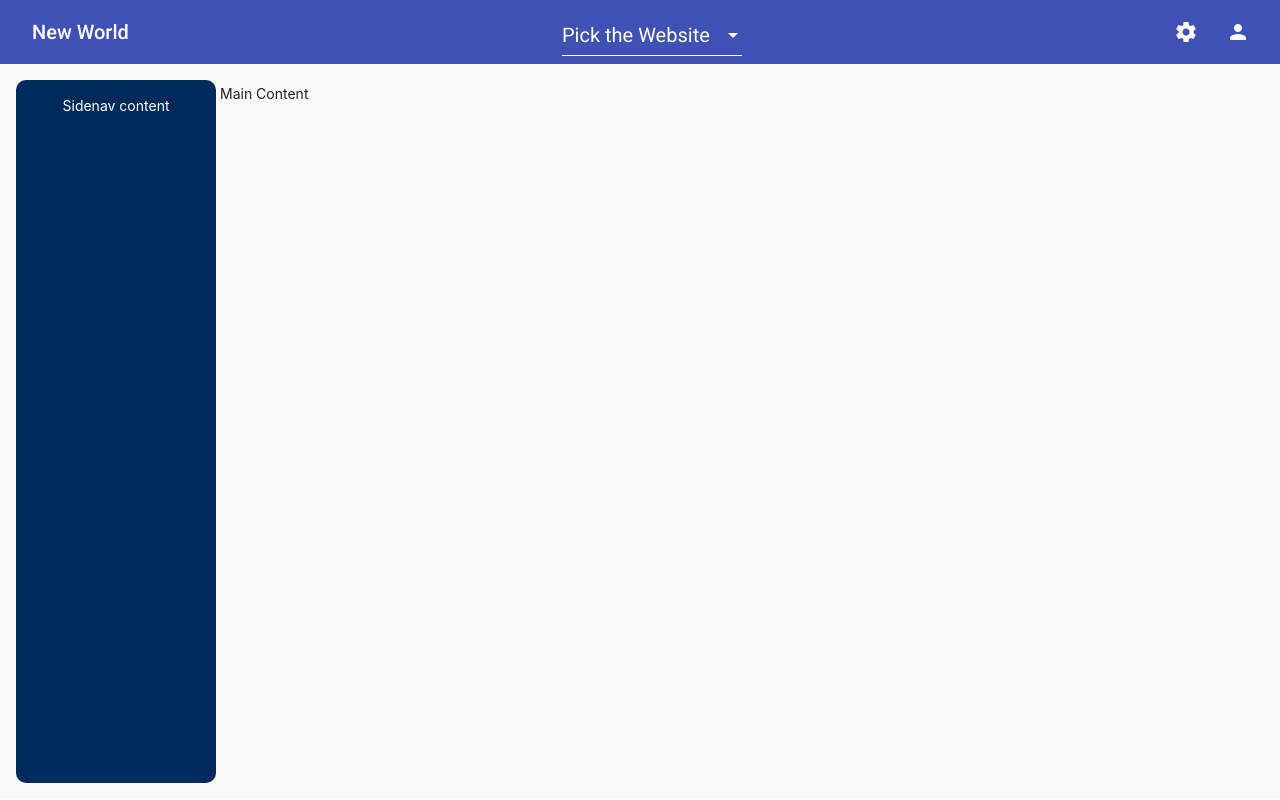
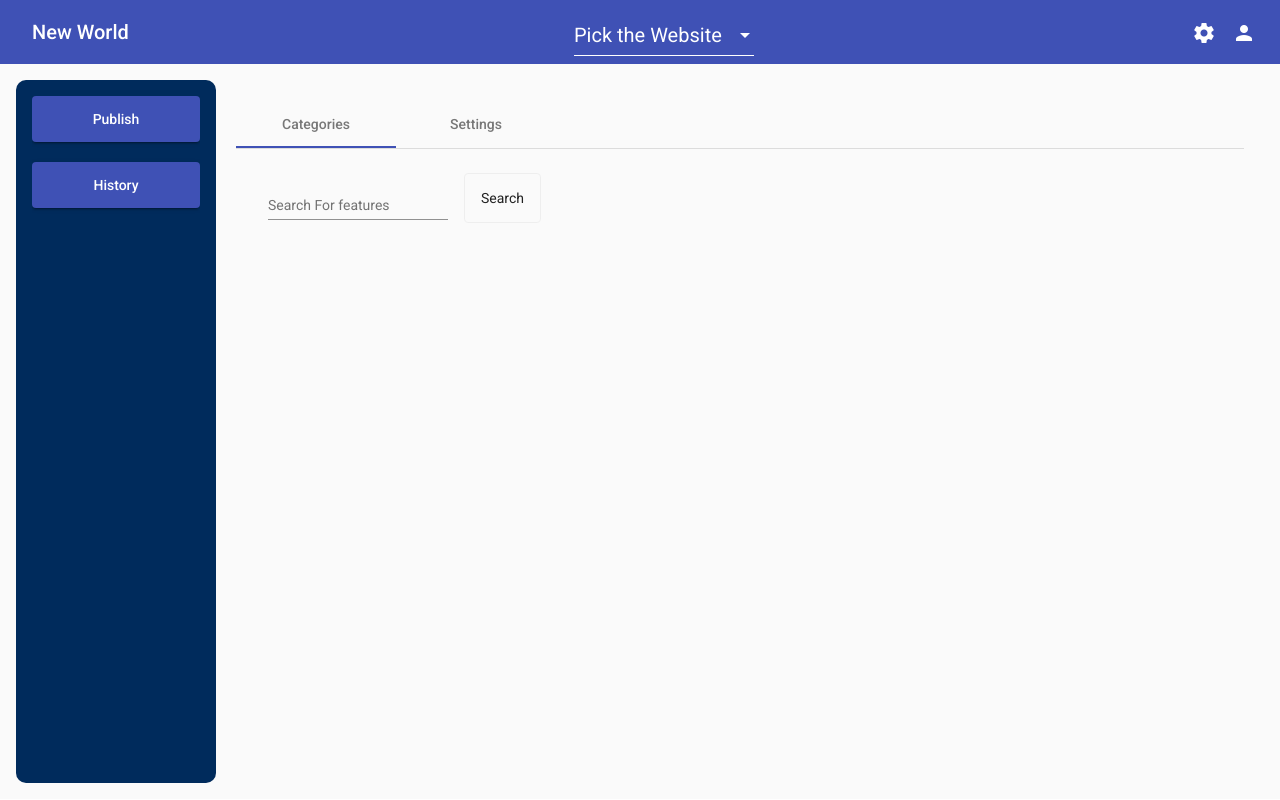
Before and after one commit to NWMSOEConfig/insight, an Angular app in the folder insight-app/: page / in a window 1280 px wide. Built offline with nearby package versions, Linux system fonts and the light colour scheme.

Commit message:
added some tabs

```diff
--- a/insight-app/package.json
+++ b/insight-app/package.json
@@ -29,6 +29,9 @@
     "@angular/cli": "~14.2.3",
     "@angular/compiler-cli": "^14.2.0",
     "@types/jasmine": "~4.0.0",
+    "@typescript-eslint/eslint-plugin": "^5.38.0",
+    "@typescript-eslint/parser": "^5.38.0",
+    "eslint": "^8.23.1",
     "jasmine-core": "~4.3.0",
     "karma": "~6.4.0",
     "karma-chrome-launcher": "~3.1.0",
--- a/insight-app/src/app/app.component.html
+++ b/insight-app/src/app/app.component.html
@@ -81,8 +81,7 @@
   .card-container {
     display: flex;
     flex-wrap: wrap;
-    justify-content: center;
-    margin-top: 16px;
+    margin: 16px;
   }
 
   .card {
@@ -264,8 +263,9 @@
 
   .button {
     text-align: center;
+    width: 100%;
+    padding: 5px;
   }
-
 
 </style>
 
@@ -275,21 +275,45 @@
   <div class="spacer"></div>
   <mat-form-field class="menu-selection">
     <mat-label>Pick the Website</mat-label>
-    <mat-select>
+    <mat-select [(value)]="selected">
       <mat-option *ngFor="let state of states" [value]="state">
         {{state}}
+        {{changeSite(selected)}}
       </mat-option>
     </mat-select>
   </mat-form-field>
   <div class="spacer"></div>
-  <mat-icon class="icon" aria-hidden="false" aria-label="Example settings icon" fontIcon="settings"></mat-icon>
-  <mat-icon class="icon" aria-hidden="false" aria-label="Profile icon" fontIcon="person"></mat-icon>
+  <button mat-icon-button aria-hidden="false" aria-label="Example settings icon" mat-tooltip="Click to access settings">
+    <mat-icon fontIcon="settings"></mat-icon>
+  </button>
+  <button mat-icon-button aria-hidden="false" aria-label="Profile icon" mat-tooltip="Click to access profile">
+    <mat-icon fontIcon="person"></mat-icon>
+  </button>
 </mat-toolbar>
 
 <mat-sidenav-container>
-  <mat-sidenav mode="side" opened>Sidenav content</mat-sidenav>
+  <mat-sidenav mode="side" opened>
+    <button mat-raised-button class="button" color="primary" mat-tooltip="View and confirm selected changes">Publish</button>
+    &nbsp;
+    <button mat-raised-button class="button" color="primary" mat-tooltip="View previous changes">History</button>
+  </mat-sidenav>
   <mat-sidenav-content class="content">
-    Main Content
+
+    <mat-tab-group class="card-container">
+      <mat-tab label="Categories">
+        <div class="card-container">
+          <mat-form-field class="card-container">
+            <mat-label>Search For features</mat-label>
+            <input matInput placeholder="input...">
+          </mat-form-field>
+          <button class="card card-small" mat-button color="primary">Search</button>
+        </div>
+      </mat-tab>
+      <mat-tab label="Settings">
+        <h1>Settings</h1>
+      </mat-tab>
+
+    </mat-tab-group>
   </mat-sidenav-content>
 </mat-sidenav-container>
 
--- a/insight-app/src/app/app.component.ts
+++ b/insight-app/src/app/app.component.ts
@@ -9,4 +9,9 @@ import { Component } from '@angular/core';
 export class AppComponent {
   title = 'insight-app';
   states: string[] = ['WIsconsin', 'Minnesota', 'Indiana', 'Ohio', 'Michigan'];
+  selected = "";
+
+  changeSite(state: any) {
+
+  }
 }
```
Also changed, not shown: insight-app/src/app/app.module.ts (+5 -2 lines), insight-app/.eslintrc.json (added), 1 other file (tests, documents, lock files or other folders).
